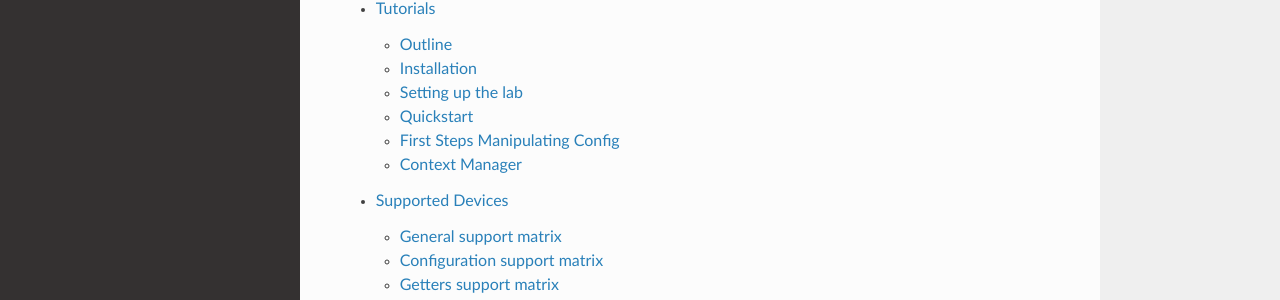
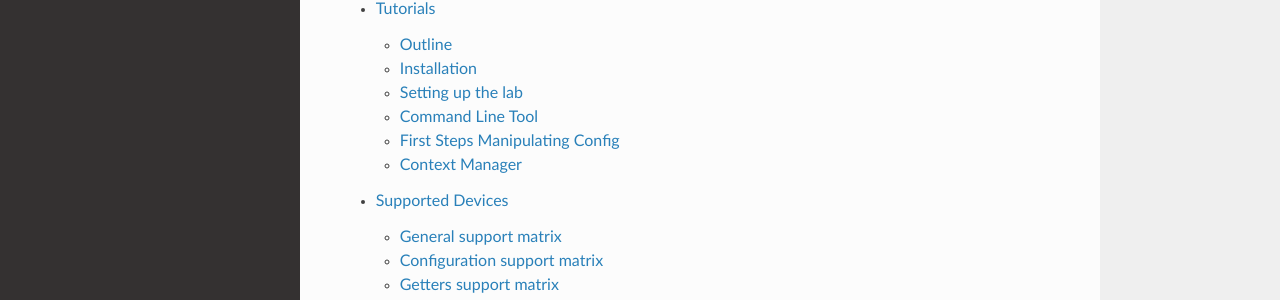
Before and after one commit to napalm-automation/napalm, a Sphinx documentation site: the page built from docs/index.rst, in a window 1280 px wide and 900 px high, scrolled down 780 px. Shown: the part 306-606 px from the top of the window. Built offline with Sphinx 7.4.7 and the Read the Docs theme 2.0.0, drawn with Linux system fonts in a browser that asks for light colours.

Commit message:
Reuse existing cli tutorial.

```diff
--- a/docs/tutorials/index.rst
+++ b/docs/tutorials/index.rst
@@ -7,6 +7,6 @@ Tutorials
    outline
    installation
    lab
-   quickstart
+   ../cli.rst
    first_steps_config
    context_manager
```
